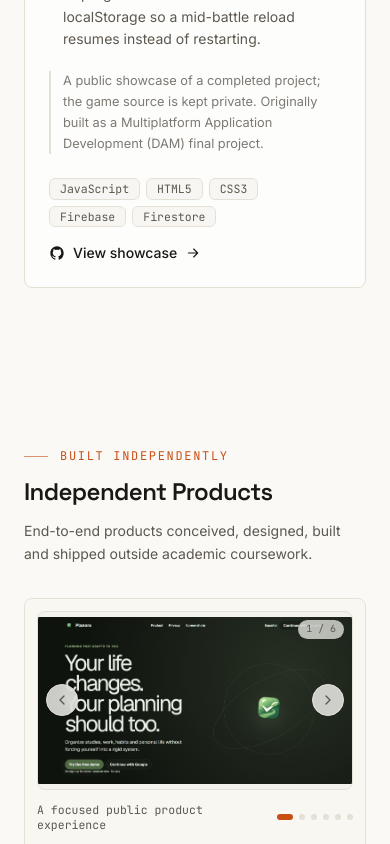
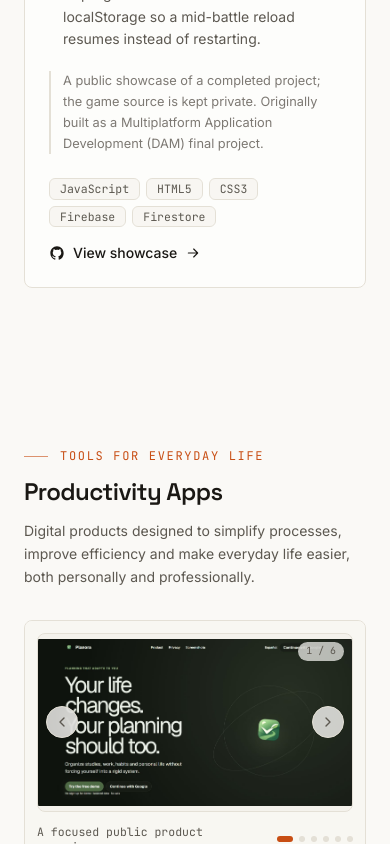
Before and after one commit to JoanOliver04/portfolio, a Next.js app: page / in a window 390 px wide. Shown: the part 11156-12000 px from the top of the page. Built offline with nearby package versions, Linux system fonts and the light colour scheme.

Commit message:
refactor(portfolio): rename productivity section

```diff
--- a/src/app/page.tsx
+++ b/src/app/page.tsx
@@ -4,7 +4,7 @@ import { Hero } from "@/components/sections/Hero";
 import { ProofStrip } from "@/components/sections/ProofStrip";
 import { Projects } from "@/components/sections/Projects";
 import { TechnicalFocus } from "@/components/sections/TechnicalFocus";
-import { IndependentProducts } from "@/components/sections/IndependentProducts";
+import { ProductivityApps } from "@/components/sections/ProductivityApps";
 import { DeveloperTools } from "@/components/sections/DeveloperTools";
 import { Experience } from "@/components/sections/Experience";
 import { Education } from "@/components/sections/Education";
@@ -19,7 +19,7 @@ export default function Home() {
         <Hero />
         <ProofStrip />
         <Projects />
-        <IndependentProducts />
+        <ProductivityApps />
         <DeveloperTools />
         <TechnicalFocus />
         <Experience />
--- a/src/components/sections/IndependentProducts.tsx
+++ b/src/components/sections/ProductivityApps.tsx
@@ -1,31 +1,31 @@
 "use client";
 
-import { independentProducts } from "@/content/developerTools";
+import { productivityApps } from "@/content/developerTools";
 import { useI18n } from "@/i18n/I18nProvider";
 import { ArrowIcon, Container, GitHubIcon, Section, TechTag } from "@/components/ui/primitives";
 import { Reveal } from "@/components/ui/Reveal";
 import { ProjectGallery } from "@/components/projects/ProjectGallery";
 
-export function IndependentProducts() {
+export function ProductivityApps() {
   const { locale, t } = useI18n();
 
   return (
-    <Section id="independent-products" className="relative overflow-hidden py-16 sm:py-24">
+    <Section id="productivity-apps" className="relative overflow-hidden py-16 sm:py-24">
       <div aria-hidden="true" className="pointer-events-none absolute inset-0 bg-[radial-gradient(circle_at_82%_18%,color-mix(in_srgb,var(--color-accent)_10%,transparent),transparent_38%)]" />
       <Container className="relative">
         <div className="max-w-2xl">
           <p className="flex items-center gap-3 font-mono text-xs uppercase tracking-label text-accent">
             <span aria-hidden="true" className="h-px w-6 bg-accent/60" />
-            {t.independentProducts.eyebrow}
+            {t.productivityApps.eyebrow}
           </p>
           <h2 className="mt-3 font-display text-2xl font-semibold tracking-tight text-text sm:text-3xl">
-            {t.independentProducts.title}
+            {t.productivityApps.title}
           </h2>
-          <p className="mt-3 text-sm leading-relaxed text-muted">{t.independentProducts.subtitle}</p>
+          <p className="mt-3 text-sm leading-relaxed text-muted">{t.productivityApps.subtitle}</p>
         </div>
 
         <div className="mt-8 grid gap-5">
-          {independentProducts.map((tool, index) => (
+          {productivityApps.map((tool, index) => (
             <Reveal key={tool.id} as="div" delay={index * 80}>
               <article className="grid overflow-hidden rounded-lg border border-border bg-surface/70 transition-colors hover:border-accent/35 md:grid-cols-[minmax(0,1.08fr)_minmax(0,0.92fr)]">
                 {tool.images ? (
@@ -72,7 +72,7 @@ export function IndependentProducts() {
                       className="group/link inline-flex items-center gap-2 text-sm font-medium text-text transition-colors hover:text-accent"
                     >
                       <GitHubIcon className="h-4 w-4" />
-                      {t.independentProducts.viewSource}
+                      {t.productivityApps.viewSource}
                       <span className="sr-only">({t.a11y.opensNewTab})</span>
                       <ArrowIcon className="h-4 w-4 transition-transform group-hover/link:translate-x-0.5" />
                     </a>
@@ -84,7 +84,7 @@ export function IndependentProducts() {
                         rel="noopener noreferrer"
                         className="inline-flex items-center gap-2 text-sm font-medium text-muted transition-colors hover:text-accent"
                       >
-                        {t.independentProducts.downloadWindows}
+                        {t.productivityApps.downloadWindows}
                         <span className="sr-only">({t.a11y.opensNewTab})</span>
                         <ArrowIcon className="h-4 w-4" />
                       </a>
@@ -97,7 +97,7 @@ export function IndependentProducts() {
                         rel="noopener noreferrer"
                         className="inline-flex items-center gap-2 text-sm font-medium text-muted transition-colors hover:text-accent"
                       >
-                        {t.independentProducts.liveDemo}
+                        {t.productivityApps.liveDemo}
                         <span className="sr-only">({t.a11y.opensNewTab})</span>
                         <ArrowIcon className="h-4 w-4" />
                       </a>
--- a/src/content/developerTools.ts
+++ b/src/content/developerTools.ts
@@ -1,7 +1,7 @@
 import type { DeveloperTool } from "@/types";
 
 /**
- * Independent public products and utilities shown separately from academic
+ * Public productivity products and developer utilities shown separately from academic
  * portfolio work. Entries must link only to verifiable public resources.
  */
 const portfolioProducts: DeveloperTool[] = [
@@ -112,7 +112,7 @@ const portfolioProducts: DeveloperTool[] = [
   },
 ];
 
-export const independentProducts = portfolioProducts.filter(
+export const productivityApps = portfolioProducts.filter(
   (item) => item.id === "planora",
 );
 export const developerTools = portfolioProducts.filter(
--- a/src/content/dictionary.ts
+++ b/src/content/dictionary.ts
@@ -79,11 +79,11 @@ const en = {
       footer: "Fuel + travel + time + traffic",
     },
   },
-  independentProducts: {
-    eyebrow: "Built independently",
-    title: "Independent Products",
+  productivityApps: {
+    eyebrow: "Tools for everyday life",
+    title: "Productivity Apps",
     subtitle:
-      "End-to-end products conceived, designed, built and shipped outside academic coursework.",
+      "Digital products designed to simplify processes, improve efficiency and make everyday life easier, both personally and professionally.",
     viewSource: "View source",
     liveDemo: "Open live product",
     downloadWindows: "Download for Windows",
@@ -216,11 +216,11 @@ const es: Dictionary = {
       footer: "Combustible + trayecto + tiempo + tráfico",
     },
   },
-  independentProducts: {
-    eyebrow: "Creado por iniciativa propia",
-    title: "Productos propios",
+  productivityApps: {
+    eyebrow: "Herramientas para el día a día",
+    title: "Aplicaciones de productividad",
     subtitle:
-      "Productos completos concebidos, diseñados, desarrollados y publicados fuera de proyectos académicos.",
+      "Productos digitales diseñados para simplificar procesos, mejorar la eficiencia y facilitar el día a día, tanto personal como profesional.",
     viewSource: "Ver código",
     liveDemo: "Abrir producto online",
     downloadWindows: "Descargar para Windows",
```
Also changed, not shown: 2 other files (tests, documents, lock files or other folders).
